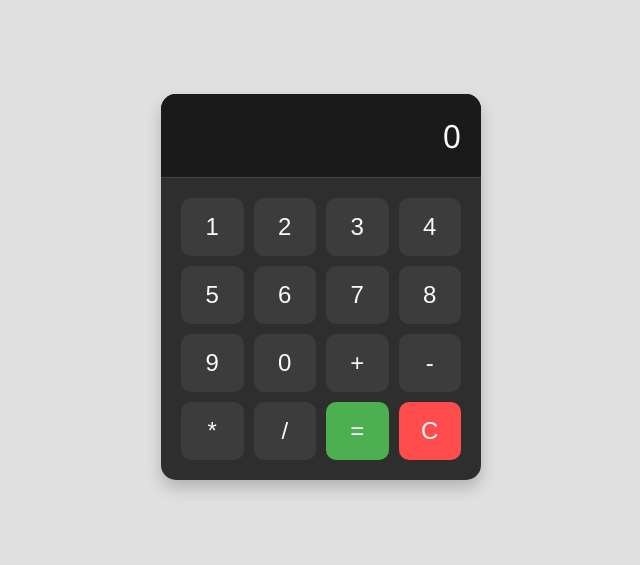
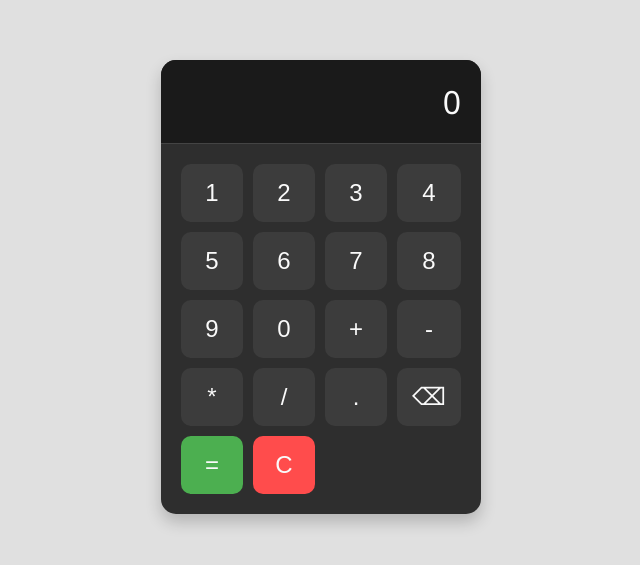
Before and after one commit to anabramson/calculator, a plain HTML site: page index.html in a window 1280 px wide. Shown: the part 113-678 px from the top of the page, without its empty margins (319-959 px from the left). Drawn offline with Linux system fonts and the light colour scheme.

Commit message:
added decimal and backspace to html

```diff
--- a/index.html
+++ b/index.html
@@ -27,6 +27,8 @@
             <button class="operator">-</button>
             <button class="operator">*</button>
             <button class="operator">/</button>
+            <button class="digit">.</button>
+            <button id="backspace">⌫</button>
 
             <!-- Equals and Clear Buttons -->
             <button id="equals">=</button>
```
